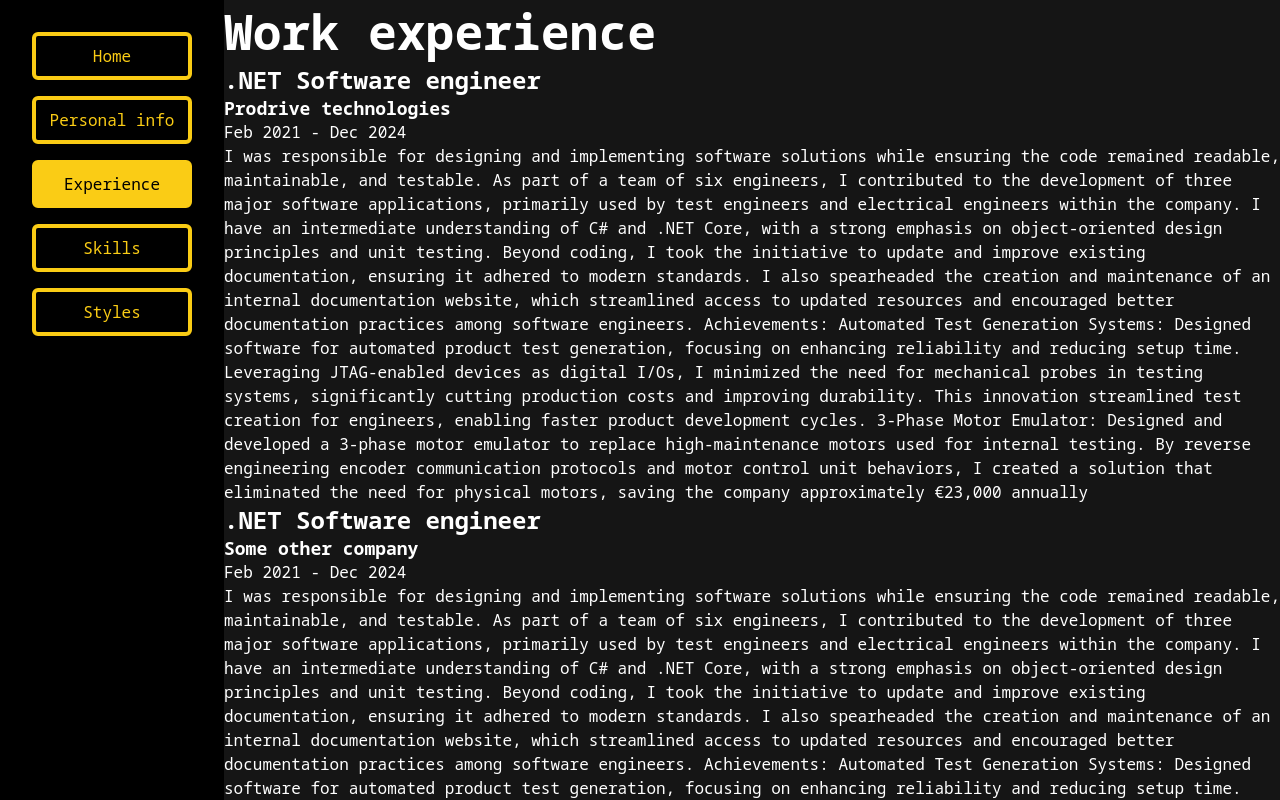
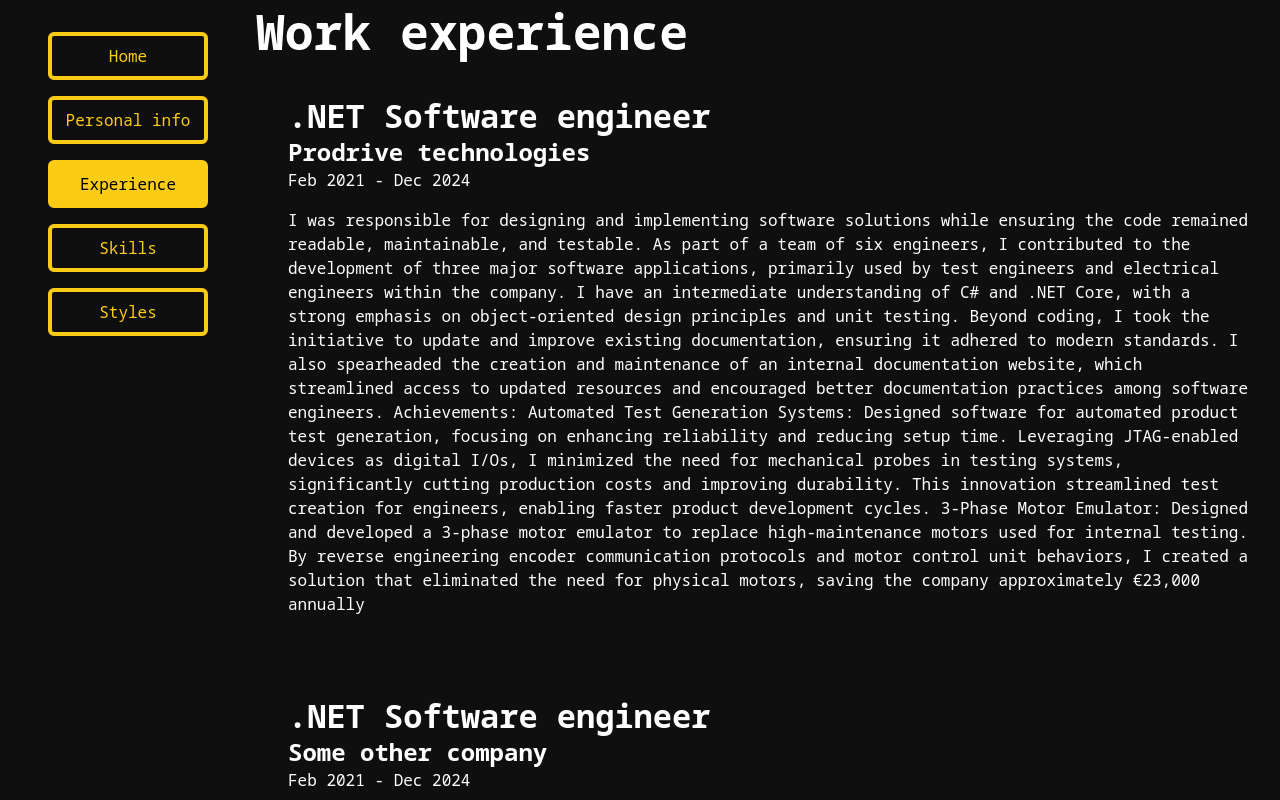
Before and after one commit to mattbos97/cv-frontend, a Next.js app: page /experience in a window 1280 px wide. Shown: the top 800 px of the page. Built offline with nearby package versions, Linux system fonts and the light colour scheme.

Commit message:
Updated the layout to reduce repetition

```diff
--- a/app/about-me/page.tsx
+++ b/app/about-me/page.tsx
@@ -1,6 +1,6 @@
 export default function Page(){
     return(
-        <main className={"flex flex-col flex-1 justify-center"}>
+        <main className={"flex flex-col justify-center"}>
             <h1>About me</h1>
             <p>
                 I am Matt Bos, a 27-year-old software engineer with a passion for innovation and problem-solving.
--- a/app/layout.tsx
+++ b/app/layout.tsx
@@ -16,10 +16,10 @@ export default function RootLayout({
   return (
     <html lang="en">
       <body
-        className={`${notoSansMono.className} antialiased flex h-screen w-screen bg-dark-secondary text-white`}
+        className={`${notoSansMono.className} antialiased flex h-screen w-full bg-dark-primary text-white`}
       >
       <SideBar/>
-        {children}
+        <main className={"flex flex-1"}>{children}</main>
       </body>
     </html>
   );
--- a/app/skills/page.tsx
+++ b/app/skills/page.tsx
@@ -9,7 +9,7 @@ const skills = [
 
 export default function Page(){
     return(
-        <main className={"flex flex-1 flex-col"}>
+        <main className={"flex flex-col"}>
             <h1>Skills</h1>
             {skills.map((skill) => {
                 return(
--- a/app/styles/page.tsx
+++ b/app/styles/page.tsx
@@ -1,4 +1,4 @@
-import LinkButton from "@/app/ui/LinkButton";
+import {LinkButton} from "@/app/ui/LinkButton";
 
 const colors = [
     {type: "primary background", color: "bg-dark-primary", code: "000000"},
@@ -14,7 +14,7 @@ export default function Page(){
             <div className={"flex flex-col items-center space-y-4"}>
                 <h1 className={"underline underline-offset-8"}>Colors</h1>
                 {colors.map((color) => {
-                    return(
+                    return (
                         <div key={color.type} className={'flex flex-row items-center space-x-4'}>
                             <div className={`w-24 h-24 border-white border-2 rounded-md ${color.color}`}/>
                             <p>#{color.code}</p>
@@ -24,8 +24,7 @@ export default function Page(){
             </div>
             <div className={"flex flex-col items-center space-y-4"}>
                 <h1 className={"underline underline-offset-8"}>Buttons</h1>
-                <LinkButton text={"Primary"} href={"/styles"} type={"primary"}/>
-                <LinkButton text={"Secondary"} href={"/styles"} type={"secondary"}/>
+                <LinkButton parameters={{text: 'primary', href:'/styles'}}/>
             </div>
             <div>
             </div>
--- a/app/ui/ExperienceCard.tsx
+++ b/app/ui/ExperienceCard.tsx
@@ -9,11 +9,11 @@ export interface Experience{
 
 export default function ExperienceCard({exp} :{exp: Experience}){
     return(
-        <div>
-            <h3>{exp.jobTitle}</h3>
-            <h4>{exp.company}</h4>
+        <div className={"border-dark-secondary p-8"}>
+            <h2>{exp.jobTitle}</h2>
+            <h3>{exp.company}</h3>
             <p>{exp.startDate} - {exp.endDate}</p>
-            <p>{exp.description}</p>
+            <p className={"py-4"}>{exp.description}</p>
         </div>
     );
 }
--- a/tailwind.config.ts
+++ b/tailwind.config.ts
@@ -10,8 +10,8 @@ export default {
     extend: {
       colors: {
         dark: {
-          primary: "#000000",
-          secondary: "#151515",
+          primary: "#0f0f0f",
+          secondary: "#3d3d3d",
           tertiary: "#303030"
         },
         accent:{
```
Also changed, not shown: 1 other file (tests, documents, lock files or other folders).
